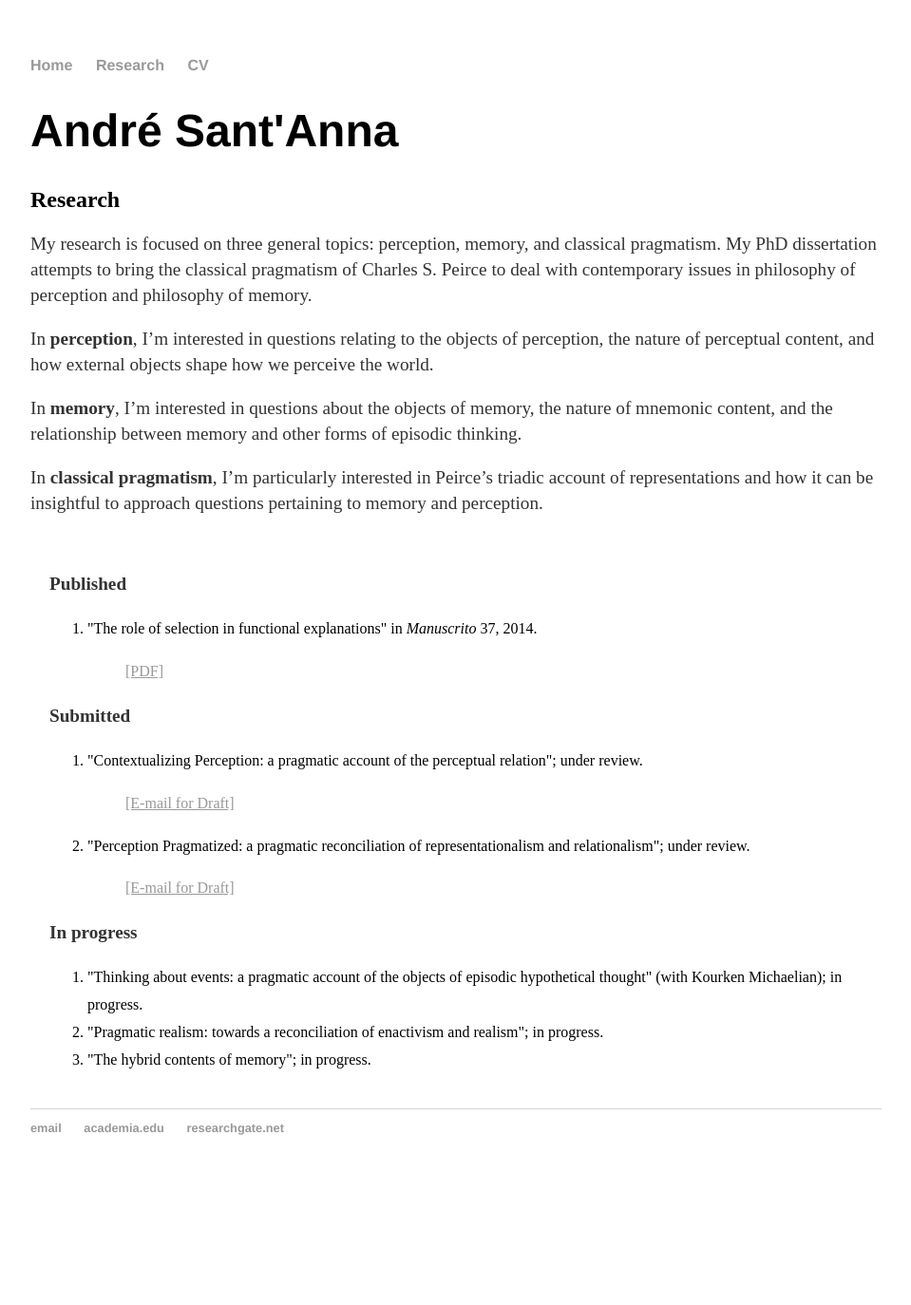
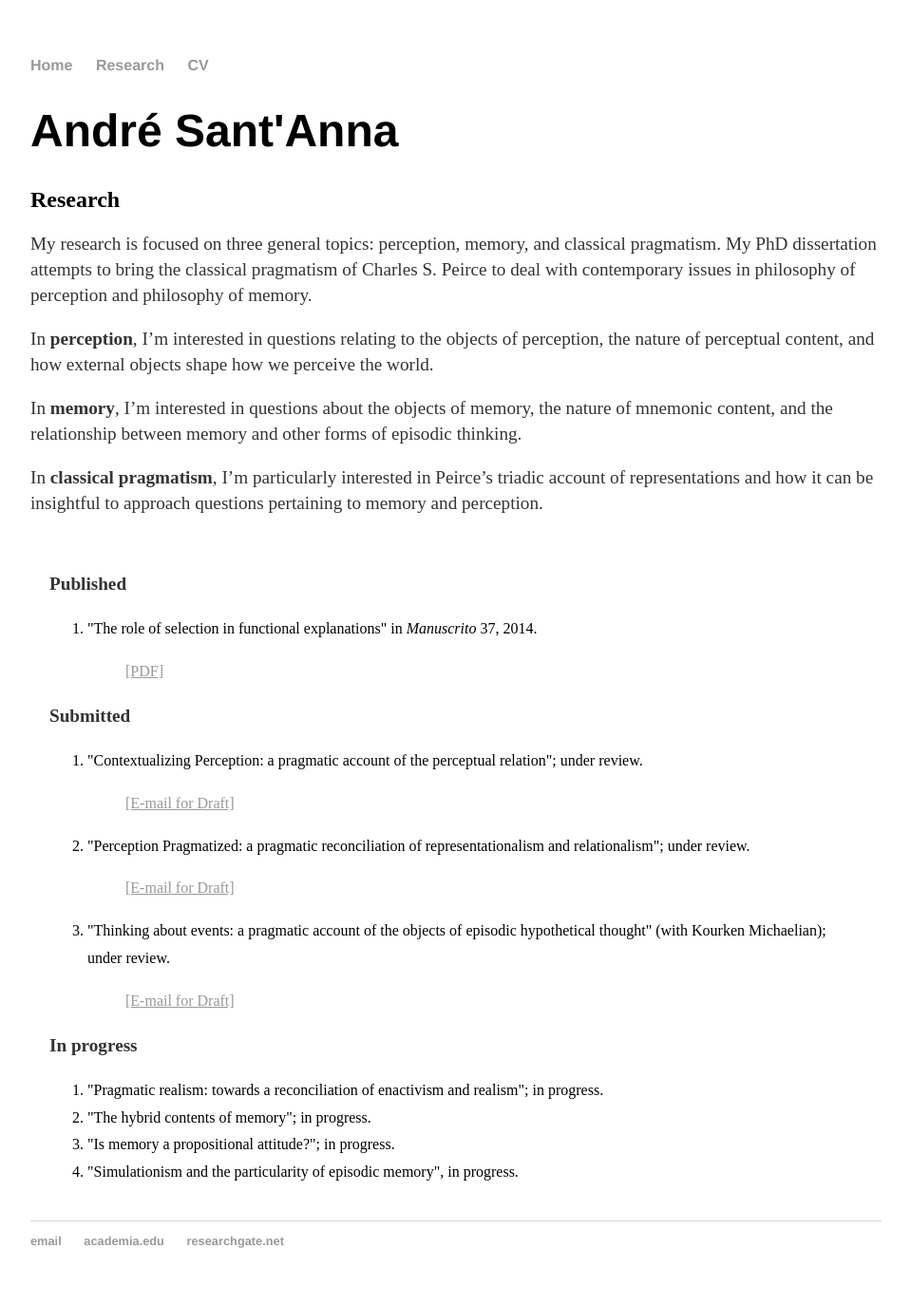
Before and after one commit to andresantanna/andresantanna.github.io, a Jekyll site: the page built from research.html, in a window 1280 px wide. Shown: the whole page at 95% size, without its empty margins (160-1119 px from the left). Built offline with Jekyll 4.4.1, drawn with Linux system fonts in a browser that asks for light colours; comment, search, counter and statistics services are not loaded; before the commit the page ends 1255 px from its top, so only the background shows below that.

Commit message:
Update research.html

```diff
--- a/research.html
+++ b/research.html
@@ -35,15 +35,22 @@
 	<li>"Perception Pragmatized: a pragmatic reconciliation of representationalism and relationalism"; under review.</li>
 		<dl>
 		<dd><a href="mailto:rosolemandre@gmail.com"><u>[E-mail for Draft]</u></a></dd>
-	</dl>
-</ol>
+		</dl>
+	<li>"Thinking about events: a pragmatic account of the objects of episodic hypothetical thought" (with Kourken Michaelian); under review.</li>
+ 		<dl>
+		<dd><a href="mailto:rosolemandre@gmail.com"><u>[E-mail for Draft]</u></a></dd>
+		</dl>
+
+	</ol>
 
 <p><b>In progress</b>
 
 <ol type="1">
-<li>"Thinking about events: a pragmatic account of the objects of episodic hypothetical thought" (with Kourken Michaelian); in progress.</li>
 <li>"Pragmatic realism: towards a reconciliation of enactivism and realism"; in progress.</li>
 <li>"The hybrid contents of memory"; in progress.</li>
+<li>"Is memory a propositional attitude?"; in progress.</li>
+<li>"Simulationism and the particularity of episodic memory", in progress.</li>
+
 </ol>
 	</div>
 </div><!-- /.blurb -->
```
